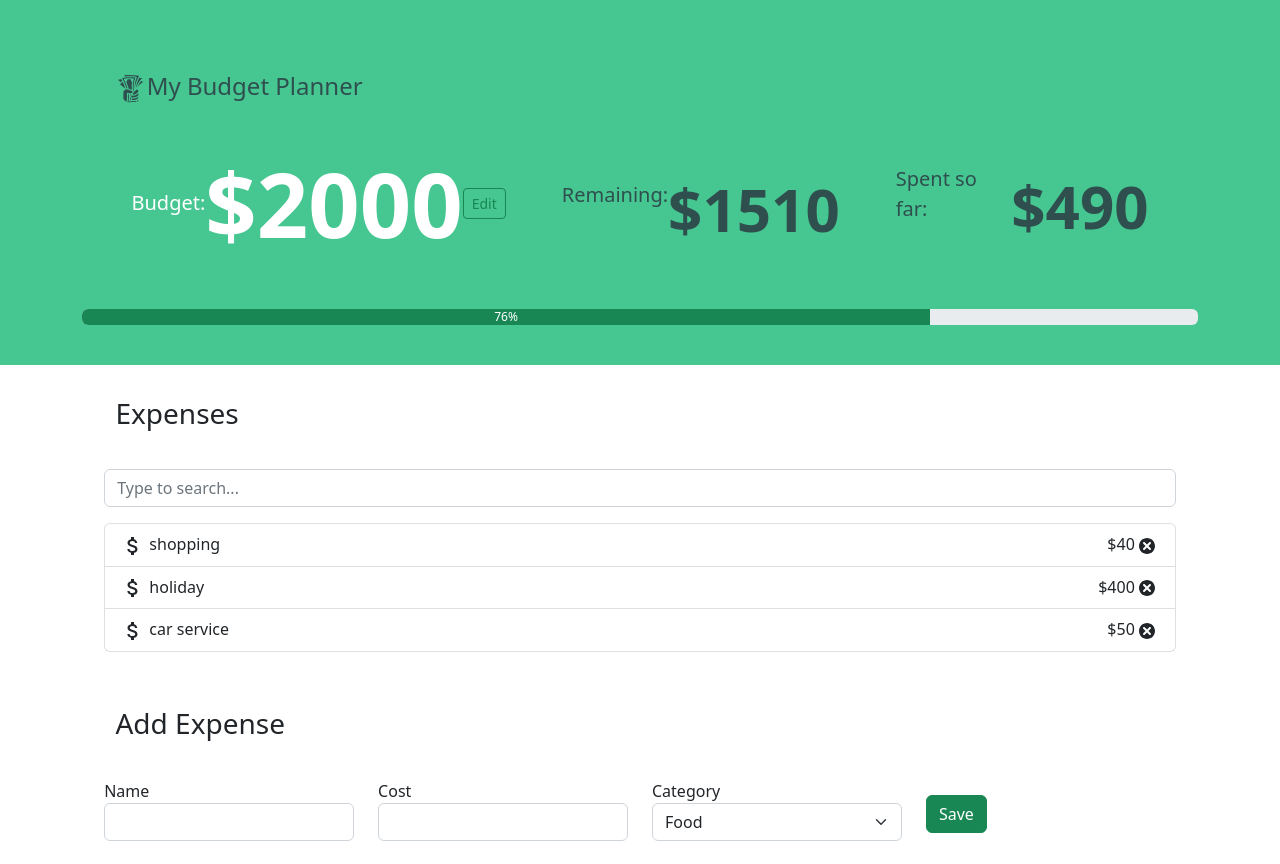
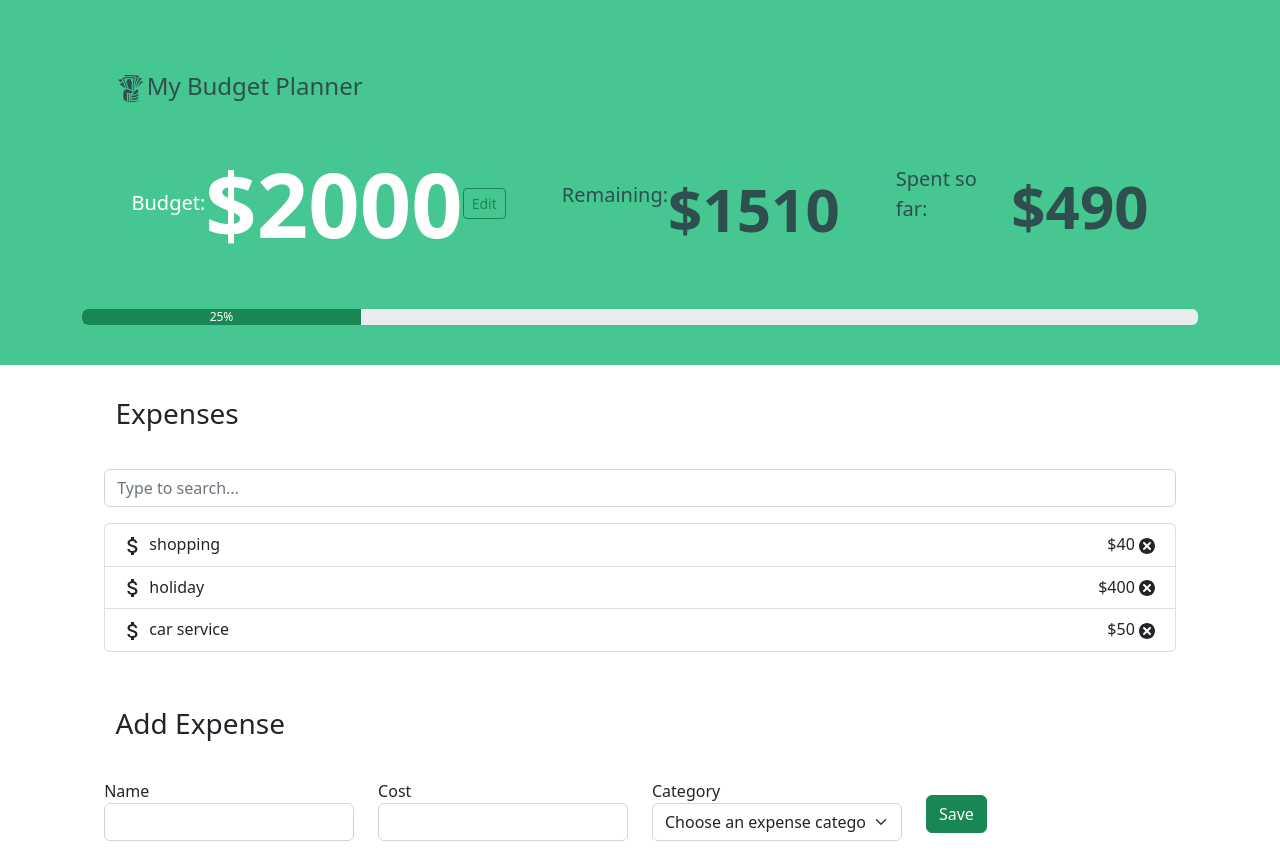
Before and after one commit to avishaar/Budget-Tracker, a React (Create React App) app: page / in a window 1280 px wide. Built offline with nearby package versions, Linux system fonts and the light colour scheme.

Commit message:
functional progress bar

```diff
--- a/src/components/AddExpenseForm.js
+++ b/src/components/AddExpenseForm.js
@@ -54,7 +54,7 @@ const AddExpenseForm = () => {
 				<div className='col-sm'>
 					<label for='category'>Category</label>
 					<select class="form-select" aria-label="Default select example" id='category' value={category} onChange={(event) => setCategory(event.target.value)}>
-						<option selected disabled>Choose an expense category</option>
+						<option selected>Choose an expense category</option>
 						<option value="Food">Food</option>
 						<option value="Travel">Travel</option>
 						<option value="Clothing">Clothing</option>
--- a/src/components/Progress.js
+++ b/src/components/Progress.js
@@ -13,8 +13,8 @@ const WithLabelExample = () => {
 	}, 0);
 
 
-    const now = Math.ceil(((budget-totalExpenses) / budget) * 100);
-
+    const now = Math.ceil(((totalExpenses) / budget) * 100);
+    //make percent go up
     console.log(expenses)
     console.log(budget)
 
```
